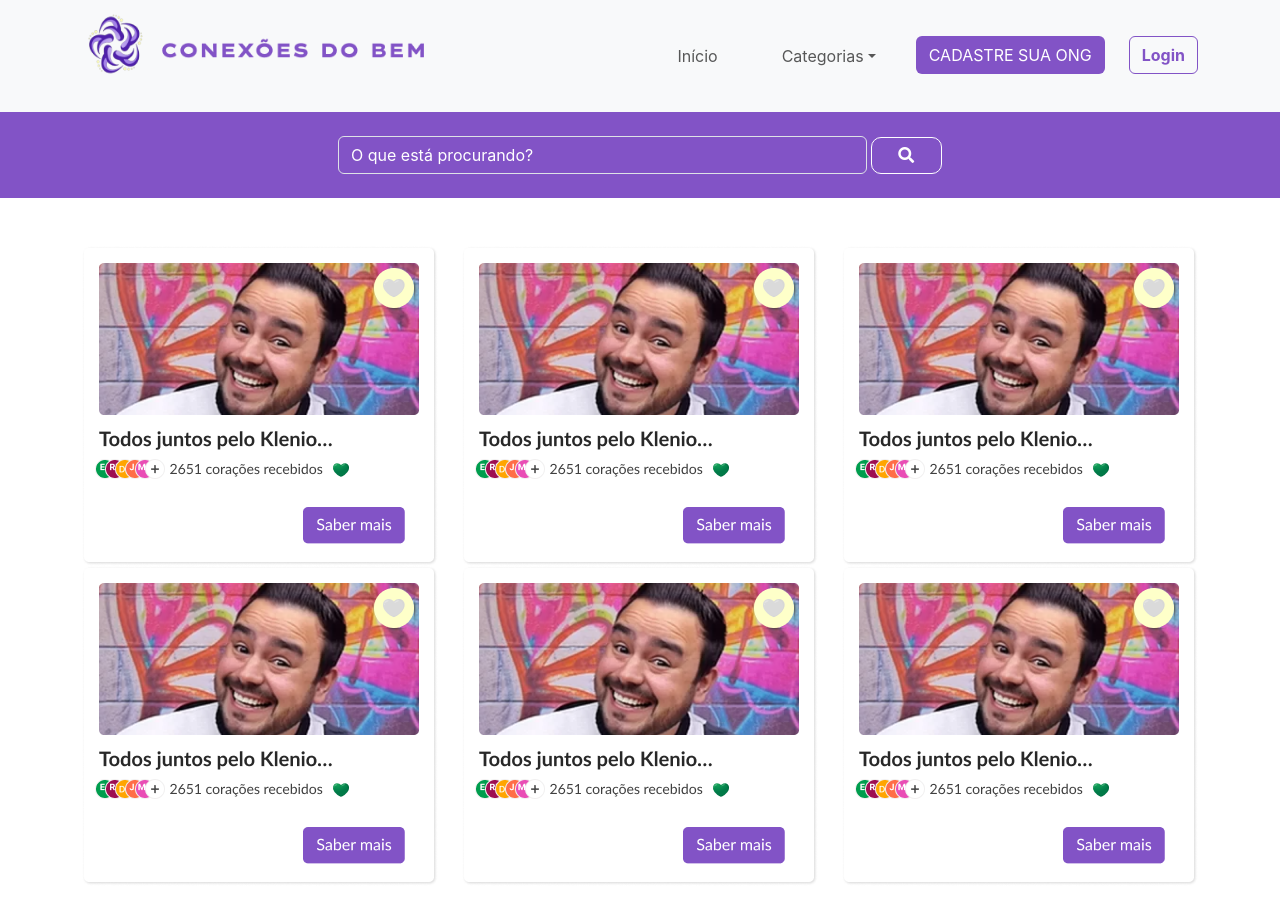
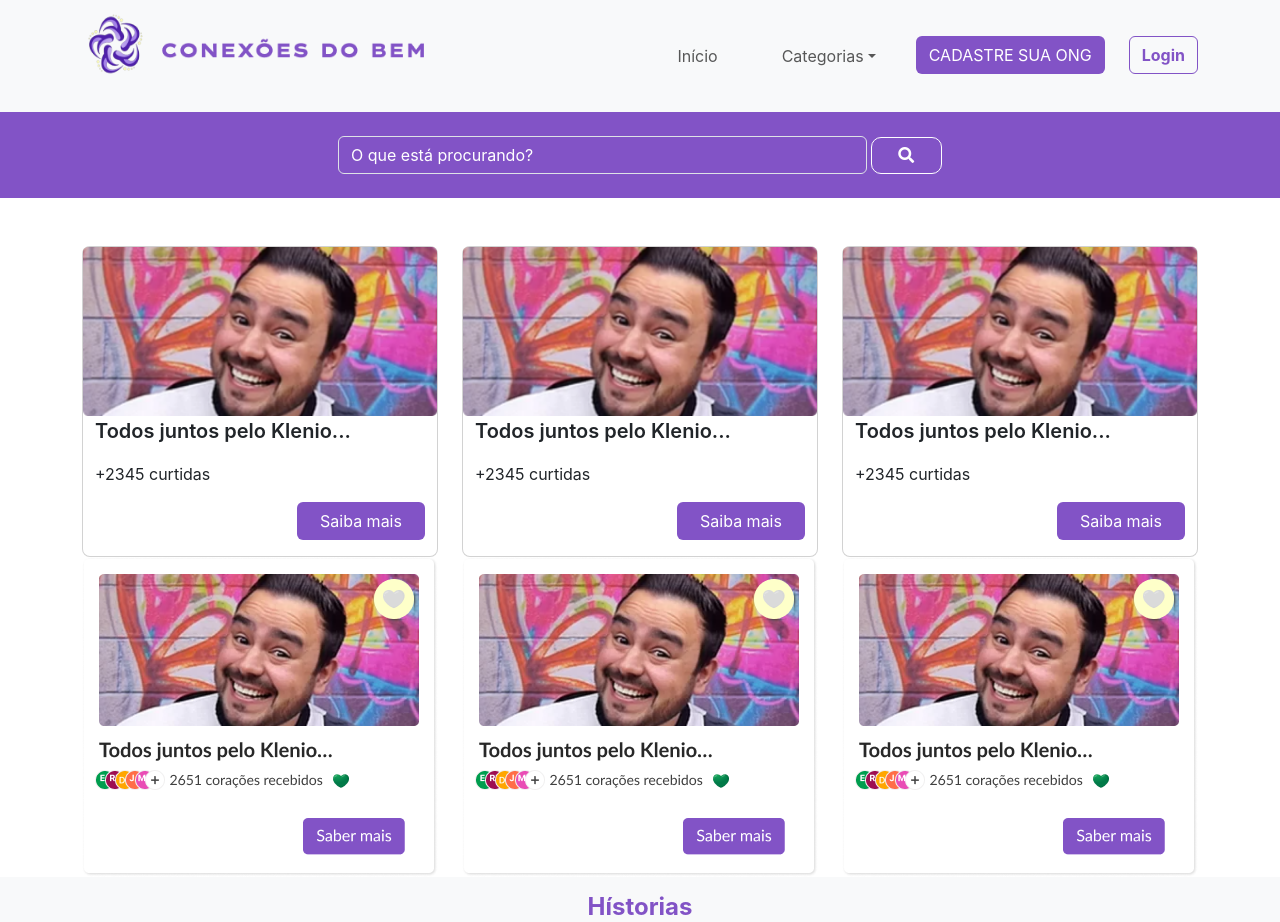
Before and after one commit to andrefilipe1310/conexoes-do-bem, a React (Create React App) app: page / in a window 1280 px wide. Shown: the top 922 px of the page. Before the commit the page ends 886 px from the top, so only its background shows below. Built offline with nearby package versions, Linux system fonts and the light colour scheme.

Commit message:
criando cards, home e search

```diff
--- a/src/App.js
+++ b/src/App.js
@@ -1,6 +1,6 @@
 
 import './App.css';
-import Home from './pages/Home';
+import Home from './pages/home/Home';
 function App() {
   return (
     <div className="App">
--- /dev/null
+++ b/src/components/card/CardSearch.css
@@ -0,0 +1,25 @@
+.card-search{
+    color: #282828;
+
+}
+
+.card{
+
+    border-radius: 8px;
+    box-shadow: #282828 8px;
+}
+.title{
+    font-weight: 600;
+    text-align: left;
+
+}
+
+.likes{
+    text-align: left;
+}
+.btn-learn-more{
+
+    width: 8rem;
+    background-color: #8253c6;
+    color: #fff;
+}
--- /dev/null
+++ b/src/components/card/CardSearch.js
@@ -0,0 +1,23 @@
+import "./CardSearch.css"
+import imgBackground from "../../assets/images/img-card.png"
+function CardSearch(){
+    return(
+        <div className="card-search">
+            <div className="card">
+                <img src={imgBackground}/>
+                <div className="container-fluid">
+                    <p className="title fs-5 ">Todos juntos pelo Klenio...</p>
+                    <p className="likes">+2345 curtidas</p>
+                </div>
+                <div className="container-fluid mb-3 d-flex justify-content-end">
+                    <button className="btn btn-learn-more">Saiba mais</button>
+                </div>
+
+
+            </div>
+
+        </div>
+    )
+}
+
+export default CardSearch;
--- a/src/components/search/Search.css
+++ b/src/components/search/Search.css
@@ -25,3 +25,8 @@
 .form-control::placeholder{
  color: #fff;
 }
+
+.form-control:focus{
+    color: #fff;
+    background-color: #8253c6;
+}
--- a/src/pages/Home.js
+++ /dev/null
@@ -1,27 +0,0 @@
-import NavBar from "../components/navbar/NavBar";
-import Search from "../components/search/Search";
-import card from "../assets/images/card-exemple.png"
-function Home(){
-    return(
-        <div className="home">
-            <NavBar/>
-            <Search/>
-            <div className="mt-5 main-content">
-                <div className="div-cards container">
-                    <div className="row megazord">
-                        <div className="col-4"><img src={card}/></div>
-                        <div className="col-4"><img src={card}/></div>
-                        <div className="col-4"><img src={card}/></div>
-
-                        <div className="col-4"><img src={card}/></div>
-                        <div className="col-4"><img src={card}/></div>
-                        <div className="col-4"><img src={card}/></div>
-                    </div>
-                </div>
-            </div>
-
-        </div>
-    )
-}
-
-export default Home;
--- /dev/null
+++ b/src/pages/home/Home.css
@@ -0,0 +1,10 @@
+.stories{
+    font-weight: 700;
+    color: #8253C6;
+    margin-bottom: -10px;
+}
+
+.inspiration{
+    font-weight: 700;
+    color: #282828;
+}
--- /dev/null
+++ b/src/pages/home/Home.js
@@ -0,0 +1,34 @@
+import NavBar from "../../components/navbar/NavBar";
+import Search from "../../components/search/Search";
+import card from "../../assets/images/card-exemple.png"
+import CardSearch from "../../components/card/CardSearch";
+import "./Home.css"
+function Home(){
+    return(
+        <div className="home">
+            <NavBar/>
+            <Search/>
+            <div className="mt-5 main-content">
+                <div className="div-cards container">
+                    <div className="row megazord">
+                        <div className="col-4"><CardSearch/></div>
+                        <div className="col-4"><CardSearch/></div>
+                        <div className="col-4"><CardSearch/></div>
+
+                        <div className="col-4"><img src={card}/></div>
+                        <div className="col-4"><img src={card}/></div>
+                        <div className="col-4"><img src={card}/></div>
+                    </div>
+                </div>
+            </div>
+            <div className="bg-light inspiring-stories p-3">
+                    <h3 className="stories fs-4">Hístorias</h3>
+                    <p className="inspiration fs-1">Inspiradoras</p>
+                    <p className="description-stories">Acompanhe de perto as ongs através das entrevistas e vídeos.</p>
+            </div>
+
+        </div>
+    )
+}
+
+export default Home;
```
Also changed, not shown: src/assets/images/img-card.png (added).
